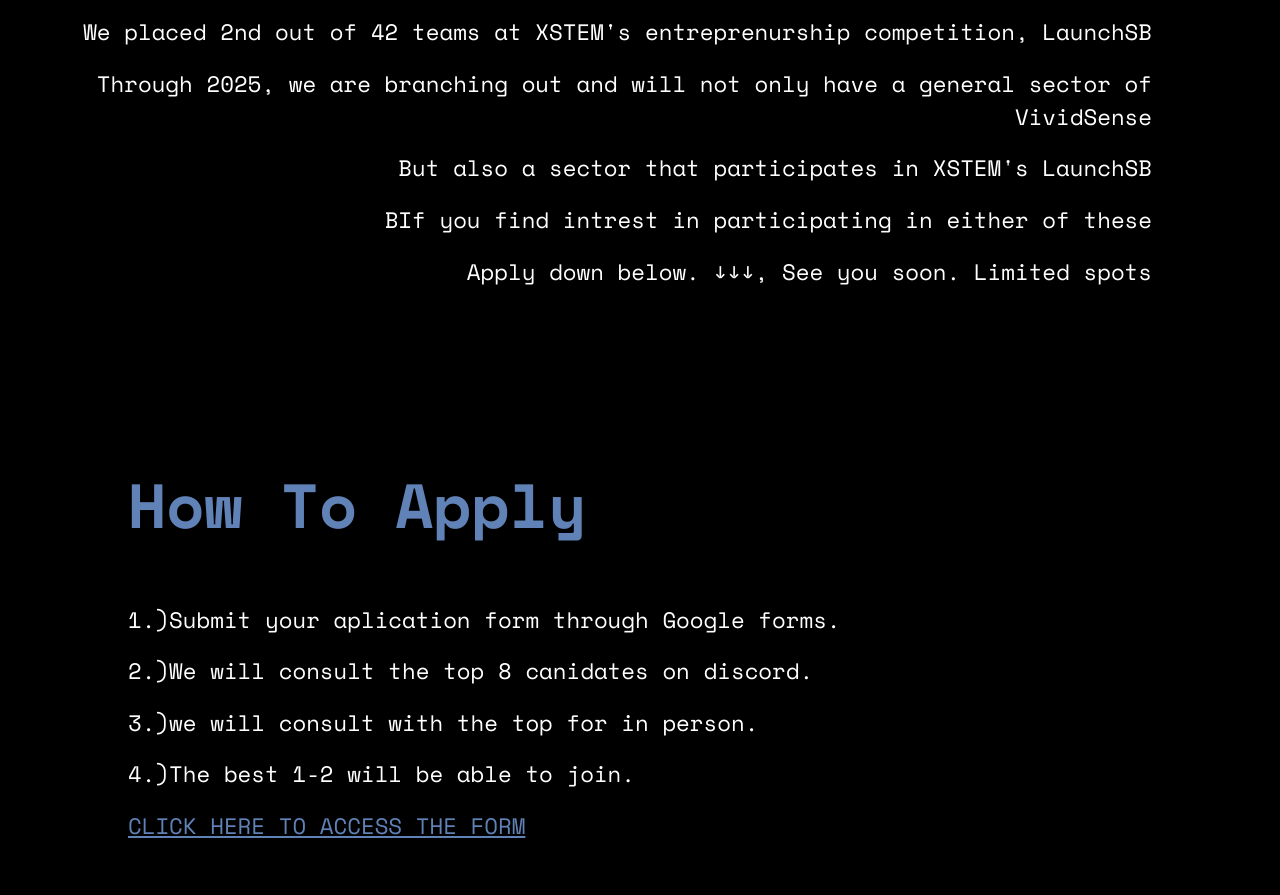
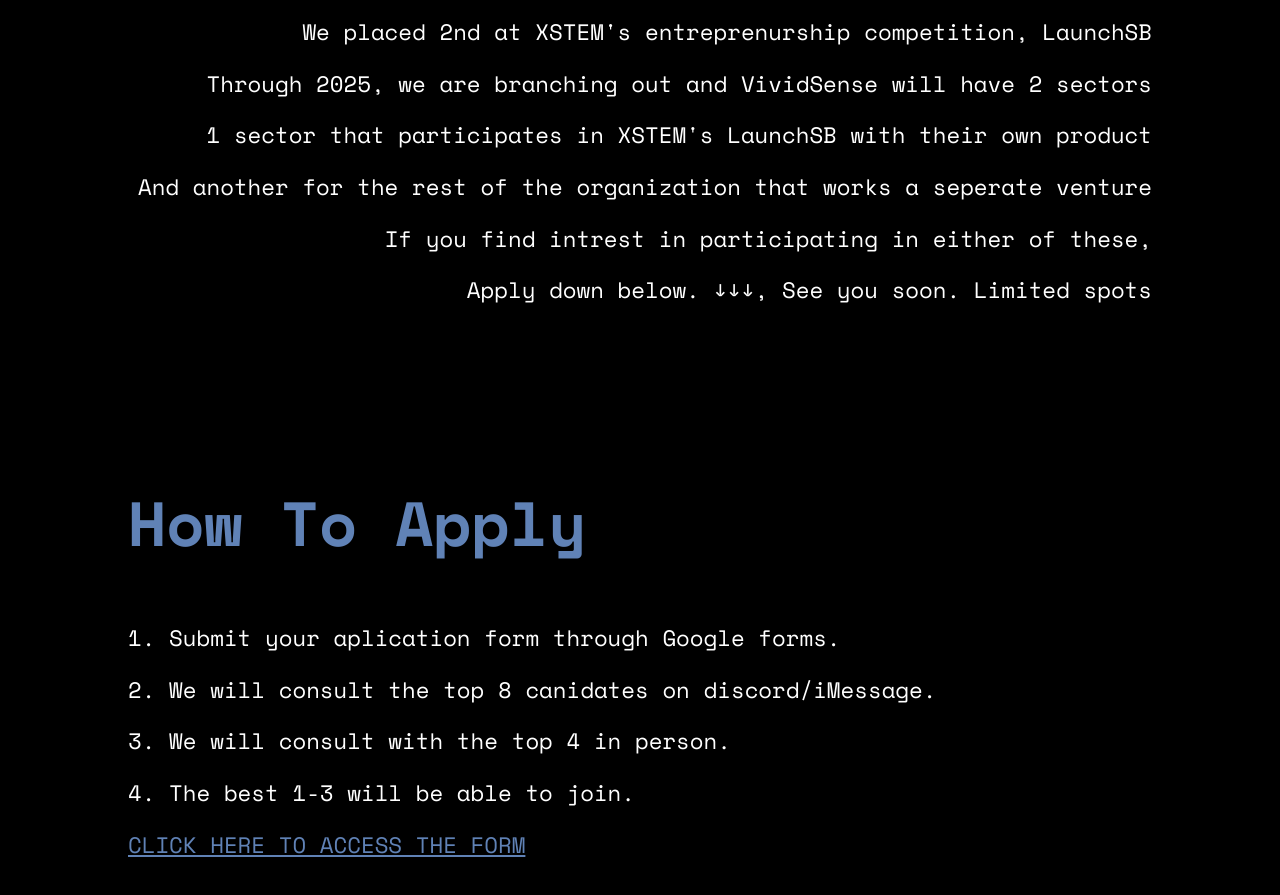
Before and after one commit to eshaanrev/VividSense, a plain HTML site: page VividSense/job.html in a window 1280 px wide. Shown: the part 972-1867 px from the top of the page. Drawn offline with nearby package versions, Linux system fonts and the light colour scheme.

Commit message:
Update job.html

```diff
--- a/VividSense/job.html
+++ b/VividSense/job.html
@@ -60,10 +60,11 @@
                 <h1 class="heading animate">APPLY</h1>
                 <div class="logos">
                     <h1 class="text hidden logo">VividSense started in 2024 as part of XSTEM Club at SBHS</h1>
-                    <h1 class="text hidden logo">We placed 2nd out of 42 teams at XSTEM's entreprenurship competition, LaunchSB</h1>
-                    <h1 class="text hidden logo">Through 2025, we are branching out and will not only have a general sector of VividSense </h1>
-                    <h1 class="text hidden logo">But also a sector that participates in XSTEM's LaunchSB</h1>
-                    <h1 class="text hidden logo">BIf you find intrest in participating in either of these</h1>
+                    <h1 class="text hidden logo">We placed 2nd at XSTEM's entreprenurship competition, LaunchSB</h1>
+                    <h1 class="text hidden logo">Through 2025, we are branching out and VividSense will have 2 sectors</h1>
+                    <h1 class="text hidden logo">1 sector that participates in XSTEM's LaunchSB with their own product</h1>
+                    <h1 class="text hidden logo">And another for the rest of the organization that works a seperate venture</h1>
+                    <h1 class="text hidden logo">If you find intrest in participating in either of these,</h1>
                     <h1 class="text hidden logo">Apply down below. ↓↓↓, See you soon. Limited spots</h1>
                 </div>
             </section>
@@ -71,10 +72,10 @@
             <section class="left">
                 <h1 class="heading animate">How To Apply</h1>
                 <div class="logos">
-                    <h1 class="text hidden logo">1.)Submit your aplication form through Google forms.</h1>
-                    <h1 class="text hidden logo">2.)We will consult the top 8 canidates on discord.</h1>
-                    <h1 class="text hidden logo">3.)we will consult with the top for in person.</h1>
-                    <h1 class="text hidden logo">4.)The best 1-2 will be able to join.</h1>
+                    <h1 class="text hidden logo">1. Submit your aplication form through Google forms.</h1>
+                    <h1 class="text hidden logo">2. We will consult the top 8 canidates on discord/iMessage.</h1>
+                    <h1 class="text hidden logo">3. We will consult with the top 4 in person.</h1>
+                    <h1 class="text hidden logo">4. The best 1-3 will be able to join.</h1>
                     <h1 class="text hidden logo" style="color: #6082b6; text-decoration: underline;">
                         <a href="https://docs.google.com/forms/d/e/1FAIpQLScKAXNkz8tRfGy3EdBBg2amD3breBSV--leFYMi64EO_gugIw/viewform?usp=dialog" style="color: inherit; text-decoration: none;">
                           CLICK HERE TO ACCESS THE FORM
```
